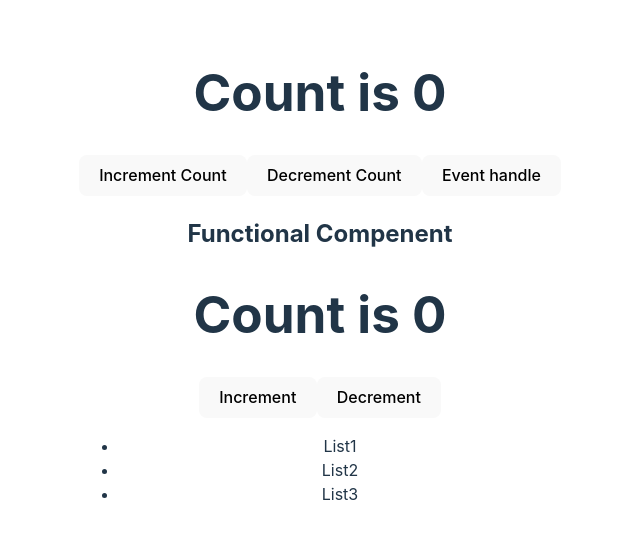
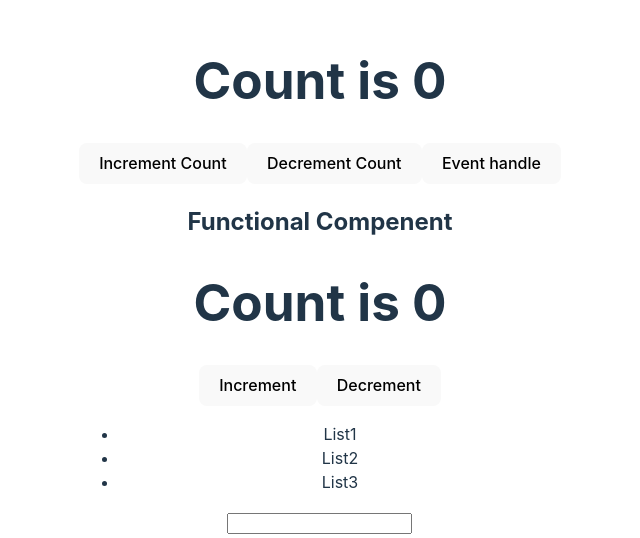
Before and after one commit to Priyanga-Developer/CRUD_Task_DataPlant, a React (Vite) app: page / in a window 1280 px wide. Shown: the part 124-662 px from the top of the page, without its empty margins (320-960 px from the left). Built offline with nearby package versions, Linux system fonts and the light colour scheme; no server answers.

Commit message:
controlled inputs

```diff
--- a/src/Func.jsx
+++ b/src/Func.jsx
@@ -3,6 +3,7 @@ import React, { useState } from 'react'
 const Func = (newProps) => {
     const [count ,setCount] =useState(0);
     const [isLogin,setIsLogin]=useState(true)
+    const[initialValue,setInitialValue]=useState("")
     console.log(newProps);
     const OnIncrement=()=>{
         setCount(count+1)
@@ -22,6 +23,11 @@ const Func = (newProps) => {
       id:2,
       title:"List3"
     }]
+
+    const handleOnchange=(e)=>{
+           setInitialValue(e.target.value)
+           console.log(initialValue);
+    }
   return (
     <div>
       {isLogin?
@@ -38,6 +44,7 @@ const Func = (newProps) => {
             )}
 
           </ul>
+          <input type="text" name="text" id="text" value={initialValue} onChange={(e)=>handleOnchange(e)} />
         </div>
         </>
 
```
